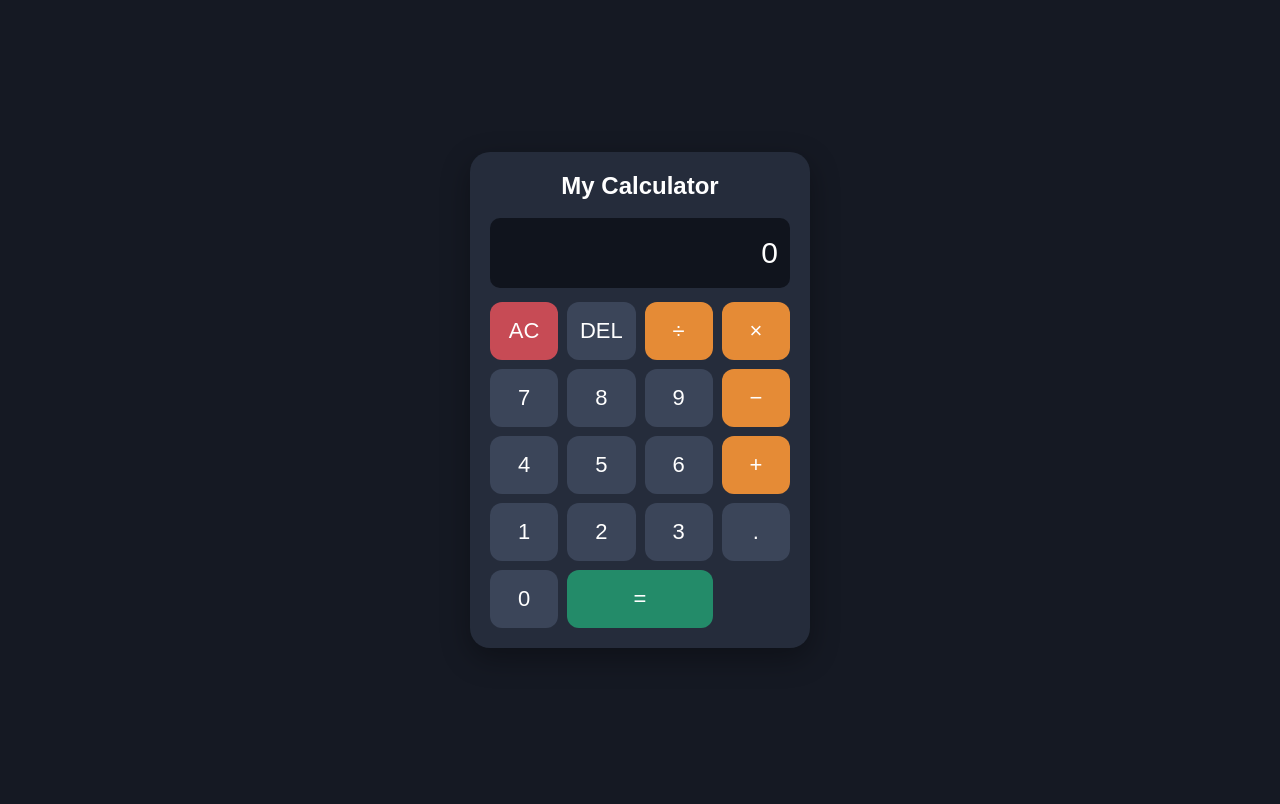
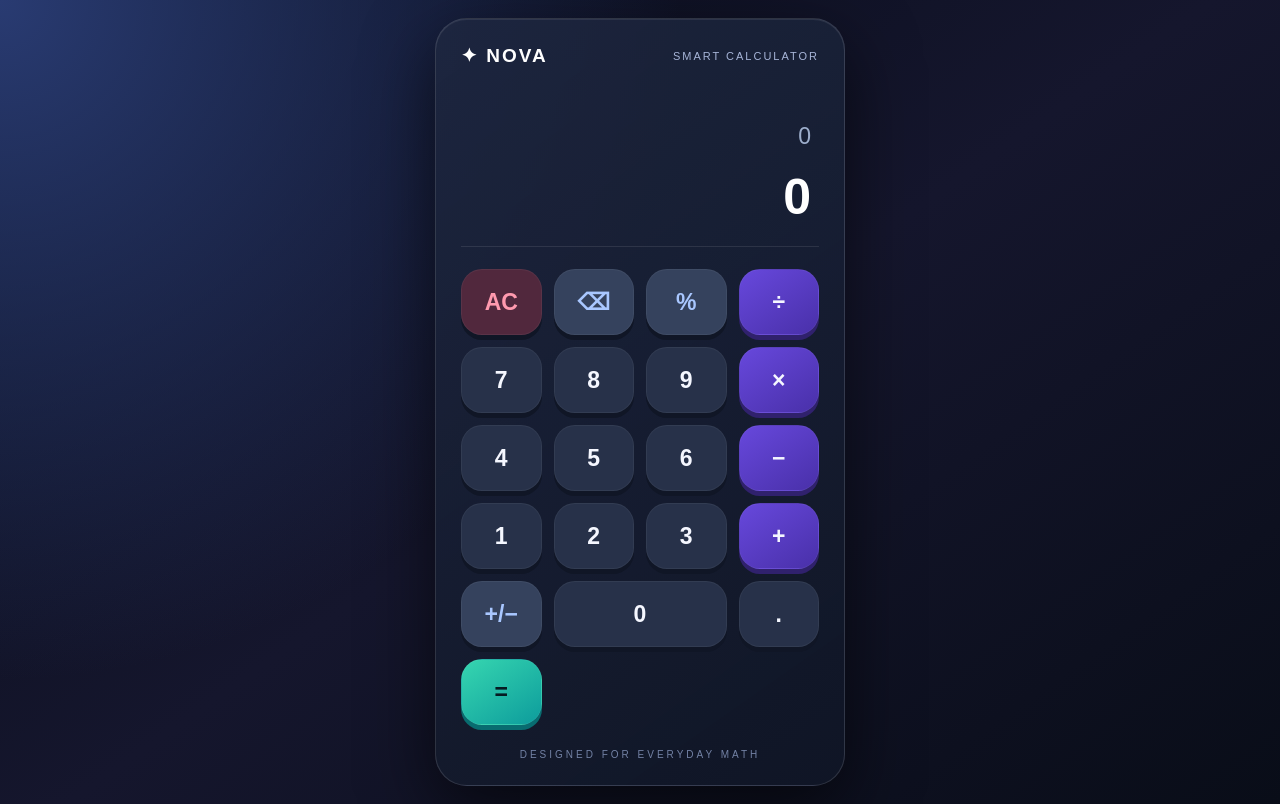
Before and after one commit to AryaThePsycho/My-Calculator-, a plain HTML site: page index.html in a window 1280 px wide. Drawn offline with Linux system fonts and the light colour scheme.

Commit message:
Update index.html

```diff
--- a/index.html
+++ b/index.html
@@ -4,194 +4,363 @@
 <head>
 <meta charset="UTF-8">
 <meta name="viewport" content="width=device-width, initial-scale=1.0">
-  <title>My Calculator</title>
+<title>Nova Calculator</title>
+
 <style>
-    * { box-sizing: border-box; }
+* {
+  box-sizing: border-box;
+  -webkit-tap-highlight-color: transparent;
+}
 
 body {
   margin: 0;
   min-height: 100vh;
-      display: grid;
-      place-items: center;
-      background: #151923;
+  display: flex;
+  align-items: center;
+  justify-content: center;
+  padding: 18px;
   font-family: Arial, sans-serif;
   color: white;
+  background:
+    radial-gradient(circle at top left, #293b72, transparent 45%),
+    linear-gradient(145deg, #080d1b, #15162d, #090d18);
 }
 
 .calculator {
-      width: min(340px, 92vw);
-      padding: 20px;
-      background: #252c3b;
-      border-radius: 20px;
-      box-shadow: 0 10px 30px #0005;
+  width: 100%;
+  max-width: 410px;
+  padding: 25px;
+  border: 1px solid #ffffff20;
+  border-radius: 32px;
+  background: linear-gradient(145deg, #1e2740dd, #101626f5);
+  box-shadow: 0 25px 70px #0009, inset 0 1px #ffffff15;
+  animation: appear .65s ease;
 }
 
-    h2 {
-      text-align: center;
-      margin: 0 0 18px;
+@keyframes appear {
+  from { opacity: 0; transform: translateY(25px) scale(.97); }
+  to { opacity: 1; transform: translateY(0) scale(1); }
 }
 
-    #display {
-      width: 100%;
-      height: 70px;
-      margin-bottom: 14px;
-      padding: 12px;
-      border: 0;
-      border-radius: 10px;
-      background: #10141d;
-      color: white;
-      text-align: right;
-      font-size: 30px;
+.top {
+  display: flex;
+  justify-content: space-between;
+  align-items: center;
+  margin-bottom: 25px;
 }
 
-    .buttons {
+.brand {
+  font-size: 19px;
+  font-weight: 800;
+  letter-spacing: 2px;
+}
+
+.tag {
+  color: #a7b5d8;
+  font-size: 11px;
+  letter-spacing: 2px;
+}
+
+.display {
+  min-height: 155px;
+  padding: 20px 8px;
+  margin-bottom: 22px;
+  display: flex;
+  flex-direction: column;
+  justify-content: flex-end;
+  text-align: right;
+  overflow: hidden;
+  border-bottom: 1px solid #ffffff18;
+}
+
+.expression {
+  width: 100%;
+  min-height: 35px;
+  color: #9daecc;
+  font-size: 23px;
+  overflow-wrap: anywhere;
+  word-break: break-word;
+}
+
+.result {
+  min-height: 55px;
+  margin-top: 10px;
+  color: #fff;
+  font-size: clamp(36px, 10vw, 50px);
+  font-weight: 700;
+  overflow-wrap: anywhere;
+  word-break: break-word;
+}
+
+.keys {
   display: grid;
-      grid-template-columns: repeat(4, 1fr);
-      gap: 9px;
+  grid-template-columns: repeat(4, minmax(0, 1fr));
+  gap: 12px;
 }
 
 button {
-      min-height: 58px;
-      border: 0;
-      border-radius: 12px;
-      background: #3b4559;
-      color: white;
-      font-size: 22px;
+  min-width: 0;
+  height: 66px;
+  border: 1px solid #ffffff0d;
+  border-radius: 21px;
+  color: #f5f7ff;
+  background: #273149;
+  font-size: 23px;
+  font-weight: 600;
   cursor: pointer;
+  box-shadow: 0 5px 0 #101626;
+  transition: transform .12s, background .15s, box-shadow .12s;
+  touch-action: manipulation;
 }
 
-    button:active { opacity: 0.7; }
-    .operator { background: #e58b36; }
-    .clear { background: #c74b55; }
-    .equals {
-      background: #238b69;
+button:active {
+  transform: scale(.92) translateY(3px);
+  box-shadow: 0 1px 0 #101626;
+  background: #465574;
+}
+
+button.utility {
+  background: #35425d;
+  color: #a9c7ff;
+}
+
+button.operator {
+  background: linear-gradient(145deg, #6748dc, #4930a9);
+  box-shadow: 0 5px 0 #30216d;
+}
+
+button.clear {
+  color: #ff9aaf;
+  background: #51283d;
+}
+
+button.equal {
+  background: linear-gradient(145deg, #36d6b0, #0d9c9c);
+  color: #061b22;
+  box-shadow: 0 5px 0 #086c70;
+}
+
+button.zero {
   grid-column: span 2;
+}
+
+.footer {
+  margin-top: 24px;
+  text-align: center;
+  font-size: 10px;
+  letter-spacing: 3px;
+  color: #7382a5;
+}
+
+@media (max-width: 360px) {
+  .calculator { padding: 17px; }
+  .keys { gap: 9px; }
+  button { height: 59px; border-radius: 17px; }
 }
 </style>
 </head>
+
 <body>
-  <main class="calculator">
-    <h2>My Calculator</h2>
-    <input id="display" value="0" readonly>
+<div class="calculator">
+  <div class="top">
+    <div class="brand">✦ NOVA</div>
+    <div class="tag">SMART CALCULATOR</div>
+  </div>
 
-    <div class="buttons">
-      <button class="clear" onclick="clearAll()">AC</button>
-      <button onclick="deleteLast()">DEL</button>
-      <button class="operator" onclick="chooseOperator('/')">÷</button>
-      <button class="operator" onclick="chooseOperator('*')">×</button>
+  <div class="display">
+    <div class="expression" id="expression">0</div>
+    <div class="result" id="result">0</div>
+  </div>
 
-      <button onclick="digit('7')">7</button>
-      <button onclick="digit('8')">8</button>
-      <button onclick="digit('9')">9</button>
-      <button class="operator" onclick="chooseOperator('-')">−</button>
+  <div class="keys">
+    <button class="clear" data-action="clear">AC</button>
+    <button class="utility" data-action="backspace">⌫</button>
+    <button class="utility" data-action="percent">%</button>
+    <button class="operator" data-value="÷">÷</button>
 
-      <button onclick="digit('4')">4</button>
-      <button onclick="digit('5')">5</button>
-      <button onclick="digit('6')">6</button>
-      <button class="operator" onclick="chooseOperator('+')">+</button>
+    <button data-value="7">7</button>
+    <button data-value="8">8</button>
+    <button data-value="9">9</button>
+    <button class="operator" data-value="×">×</button>
 
-      <button onclick="digit('1')">1</button>
-      <button onclick="digit('2')">2</button>
-      <button onclick="digit('3')">3</button>
-      <button onclick="decimal()">.</button>
+    <button data-value="4">4</button>
+    <button data-value="5">5</button>
+    <button data-value="6">6</button>
+    <button class="operator" data-value="-">−</button>
 
-      <button onclick="digit('0')">0</button>
-      <button class="equals" onclick="calculate()">=</button>
+    <button data-value="1">1</button>
+    <button data-value="2">2</button>
+    <button data-value="3">3</button>
+    <button class="operator" data-value="+">+</button>
+
+    <button class="utility" data-action="sign">+/−</button>
+    <button class="zero" data-value="0">0</button>
+    <button data-value=".">.</button>
+    <button class="equal" data-action="equals">=</button>
   </div>
-  </main>
+
+  <div class="footer">DESIGNED FOR EVERYDAY MATH</div>
+</div>
 
 <script>
-    const display = document.getElementById("display");
+const expressionEl = document.getElementById("expression");
+const resultEl = document.getElementById("result");
 
-    let current = "0";
-    let previous = null;
-    let operator = null;
-    let resetNext = false;
+let expression = "";
+let justCalculated = false;
+let audioCtx;
 
-    function show() {
-      display.value = current;
+function sound(freq = 550) {
+  try {
+    audioCtx ??= new (window.AudioContext || window.webkitAudioContext)();
+    if (audioCtx.state === "suspended") audioCtx.resume();
+
+    const osc = audioCtx.createOscillator();
+    const gain = audioCtx.createGain();
+
+    osc.type = "sine";
+    osc.frequency.value = freq;
+    gain.gain.setValueAtTime(0.045, audioCtx.currentTime);
+    gain.gain.exponentialRampToValueAtTime(
+      0.001, audioCtx.currentTime + 0.07
+    );
+
+    osc.connect(gain);
+    gain.connect(audioCtx.destination);
+    osc.start();
+    osc.stop(audioCtx.currentTime + 0.07);
+  } catch (e) {}
 }
 
-    function digit(number) {
-      if (current === "Error" || resetNext) {
-        current = number;
-        resetNext = false;
-      } else if (current === "0") {
-        current = number;
-      } else {
-        current += number;
-      }
-      show();
+function pretty(text) {
+  return text.replace(/\*/g, " × ").replace(/\//g, " ÷ ")
+    .replace(/\+/g, " + ").replace(/-/g, " − ")
+    .replace(/\s+/g, " ").trim();
 }
 
-    function decimal() {
-      if (current === "Error" || resetNext) {
-        current = "0";
-        resetNext = false;
-      }
-      if (!current.includes(".")) current += ".";
-      show();
+function update() {
+  expressionEl.textContent = expression ? pretty(expression) : "0";
 }
 
-    function chooseOperator(next) {
-      if (current === "Error") return;
-
-      if (operator && !resetNext) calculate();
-
-      previous = Number(current);
-      operator = next;
-      resetNext = true;
+function safeCalculate(text) {
+  if (!text || !/^[0-9+\-*/.()\s]+$/.test(text)) {
+    throw new Error("Invalid expression");
   }
 
-    function calculate() {
-      if (operator === null || previous === null ||
-          current === "Error") return;
+  const value = Function('"use strict"; return (' + text + ')')();
 
-      const a = previous;
-      const b = Number(current);
-      let result;
-
-      if (operator === "+") result = a + b;
-      if (operator === "-") result = a - b;
-      if (operator === "*") result = a * b;
-
-      if (operator === "/") {
-        if (b === 0) {
-          current = "Error";
-          show();
-          operator = null;
-          previous = null;
-          resetNext = true;
-          return;
-        }
-        result = a / b;
+  if (typeof value !== "number" || !Number.isFinite(value)) {
+    throw new Error("Invalid result");
   }
 
-      current = String(Number(result.toPrecision(12)));
-      operator = null;
-      previous = null;
-      resetNext = true;
-      show();
+  return Number(value.toPrecision(12));
+}
+
+function addValue(value) {
+  if (justCalculated) {
+    if (/[0-9.]/.test(value)) expression = "";
+    justCalculated = false;
+  }
+
+  if (/[+\-*/]/.test(value)) {
+    if (!expression && value !== "-") return;
+    if (/[+\-*/]$/.test(expression)) {
+      expression = expression.slice(0, -1);
+    }
+  }
+
+  if (value === ".") {
+    const currentNumber = expression.split(/[+\-*/]/).pop();
+    if (currentNumber.includes(".")) return;
+    if (!currentNumber) value = "0.";
+  }
+
+  expression += value;
+  update();
+  resultEl.textContent = "…";
+
+  try {
+    resultEl.textContent = safeCalculate(expression);
+  } catch (e) {
+    resultEl.textContent = " ";
+  }
 }
 
 function clearAll() {
-      current = "0";
-      previous = null;
-      operator = null;
-      resetNext = false;
-      show();
+  expression = "";
+  justCalculated = false;
+  expressionEl.textContent = "0";
+  resultEl.textContent = "0";
 }
 
-    function deleteLast() {
-      if (current === "Error" || resetNext) {
-        current = "0";
-        resetNext = false;
+function backspace() {
+  expression = expression.slice(0, -1);
+  justCalculated = false;
+  update();
+
+  try {
+    resultEl.textContent = expression ? safeCalculate(expression) : "0";
+  } catch (e) {
+    resultEl.textContent = " ";
+  }
+}
+
+function calculatePercent() {
+  if (!expression) return;
+  try {
+    const value = safeCalculate(expression);
+    expression = String(Number((value / 100).toPrecision(12)));
+    update();
+    resultEl.textContent = expression;
+    justCalculated = true;
+  } catch (e) {}
+}
+
+function toggleSign() {
+  if (!expression) {
+    expression = "-";
+  } else if (expression.startsWith("-")) {
+    expression = expression.slice(1);
   } else {
-        current = current.length > 1
-          ? current.slice(0, -1) : "0";
+    expression = "-" + expression;
   }
-      show();
+  justCalculated = false;
+  update();
+  try {
+    resultEl.textContent = safeCalculate(expression);
+  } catch (e) {
+    resultEl.textContent = " ";
   }
+}
+
+function equals() {
+  if (!expression) return;
+  try {
+    const answer = safeCalculate(expression);
+    expressionEl.textContent = pretty(expression) + " =";
+    resultEl.textContent = answer;
+    expression = String(answer);
+    justCalculated = true;
+  } catch (e) {
+    resultEl.textContent = "Error";
+  }
+}
+
+document.querySelectorAll("button").forEach(button => {
+  button.addEventListener("click", () => {
+    sound(button.dataset.action === "equals" ? 760 : 520);
+
+    const action = button.dataset.action;
+    const value = button.dataset.value;
+
+    if (action === "clear") clearAll();
+    else if (action === "backspace") backspace();
+    else if (action === "percent") calculatePercent();
+    else if (action === "sign") toggleSign();
+    else if (action === "equals") equals();
+    else addValue(value);
+  });
+});
 </script>
 </body>
 </html>
```
Lines whose indentation alone changed are shown as unchanged.
